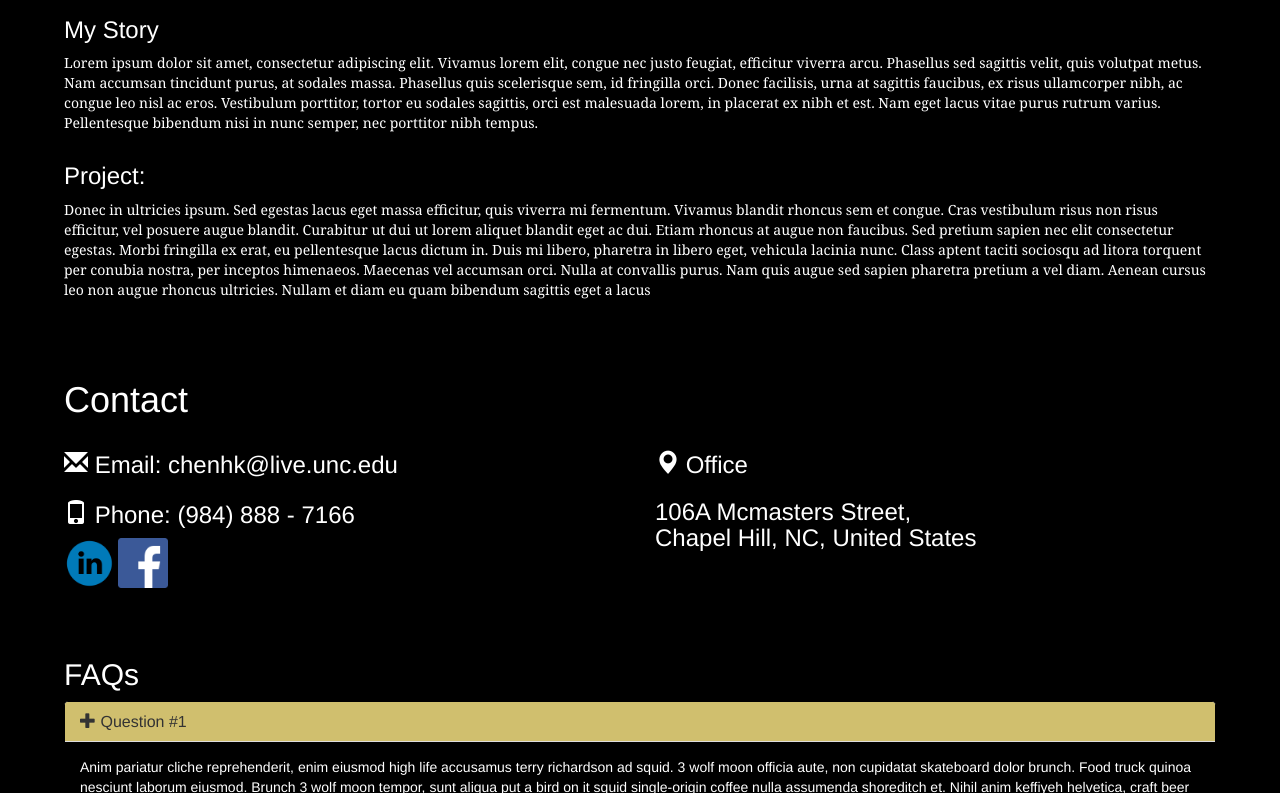
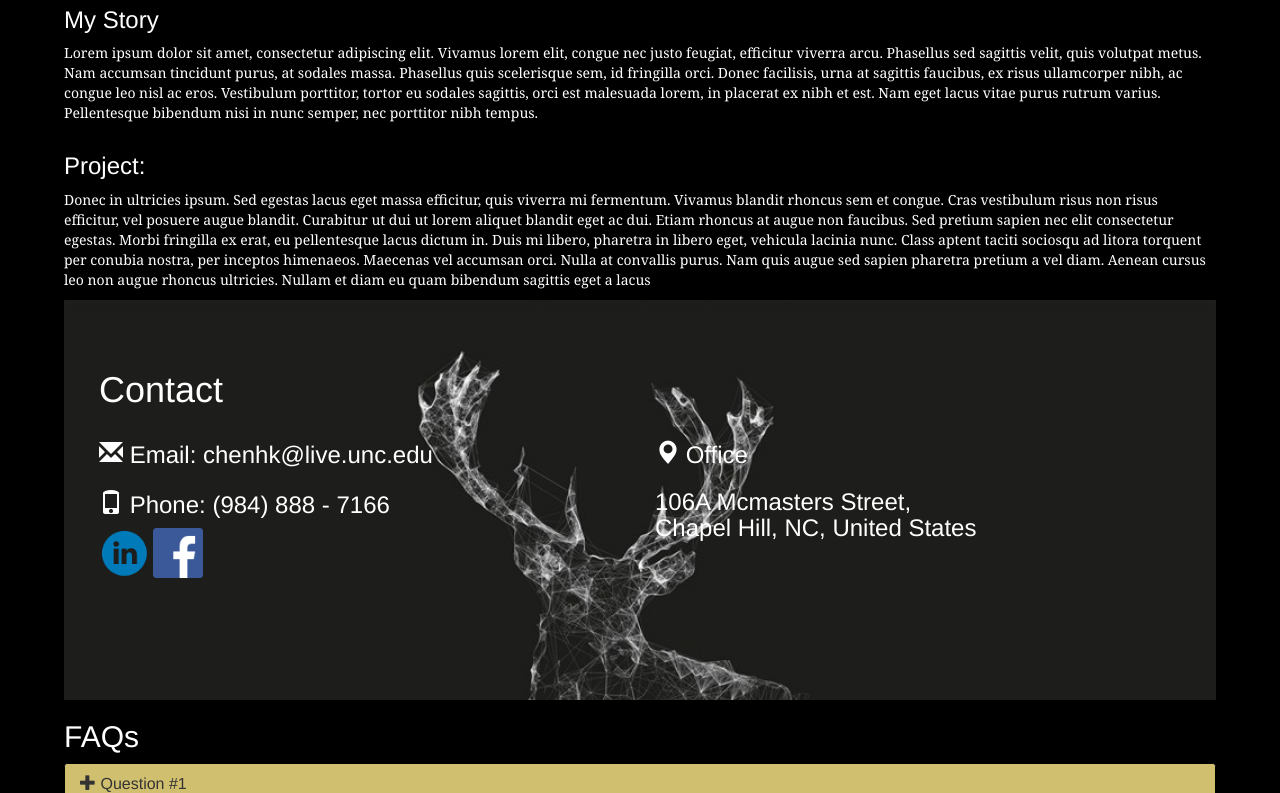
Before and after one commit to Haokun-Chen/Interactive-Web, a plain HTML site: page index.html in a window 1280 px wide. Shown: the part 2007-2800 px from the top of the page. Drawn offline with nearby package versions, Linux system fonts and the light colour scheme.

Commit message:
Unit 1 Project

```diff
--- a/css/styles.css
+++ b/css/styles.css
@@ -77,8 +77,7 @@ body{
 .container{
     width: 90%;
     margin:0 auto;
-    margin-bottom: 10px;
-    padding-top: 40px;
+    padding-top:40px;
 }
 
 
@@ -316,3 +315,24 @@ body {
 .navbar{
     margin-bottom: 0px;
 }
+
+#contact{
+     background-image: url("../img/contact.jpg");
+     /*Add a background image*/
+    background-attachment: fixed;
+   /*Give the background a fixed position does it not scroll when you scroll*/
+    background-size: cover;
+/*Have the background cover the entire div section*/
+    color: white;
+/*Change the color of the text on top so it is readable, and adjust the padding as needed.*/
+    padding:50px;
+    padding-top: 50px;
+    height: 400px;
+
+}
+#about{
+
+}
+#FAQ{
+    padding-top: 0px;
+}
```
Also changed, not shown: img/contact.jpg (added).
